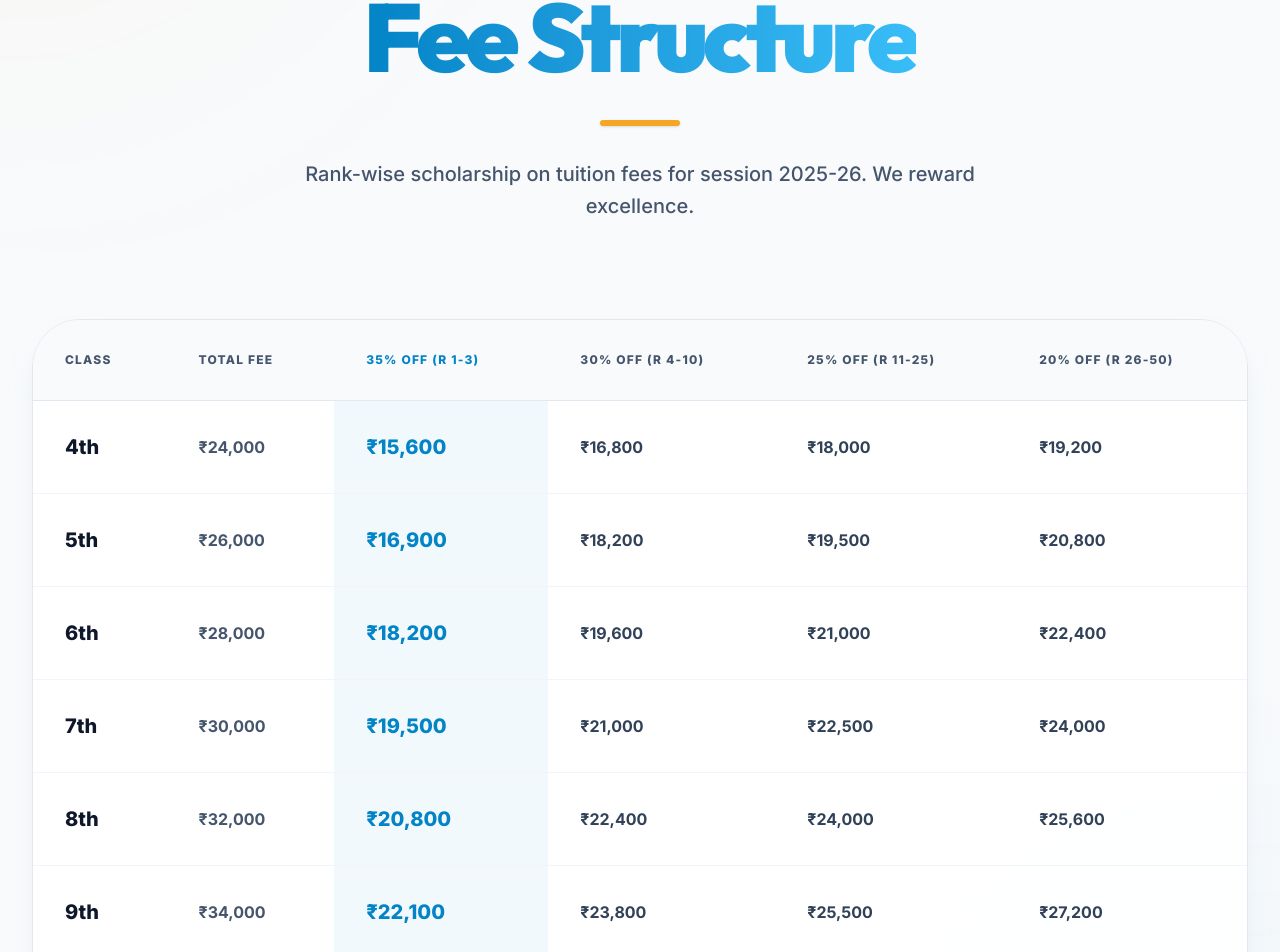
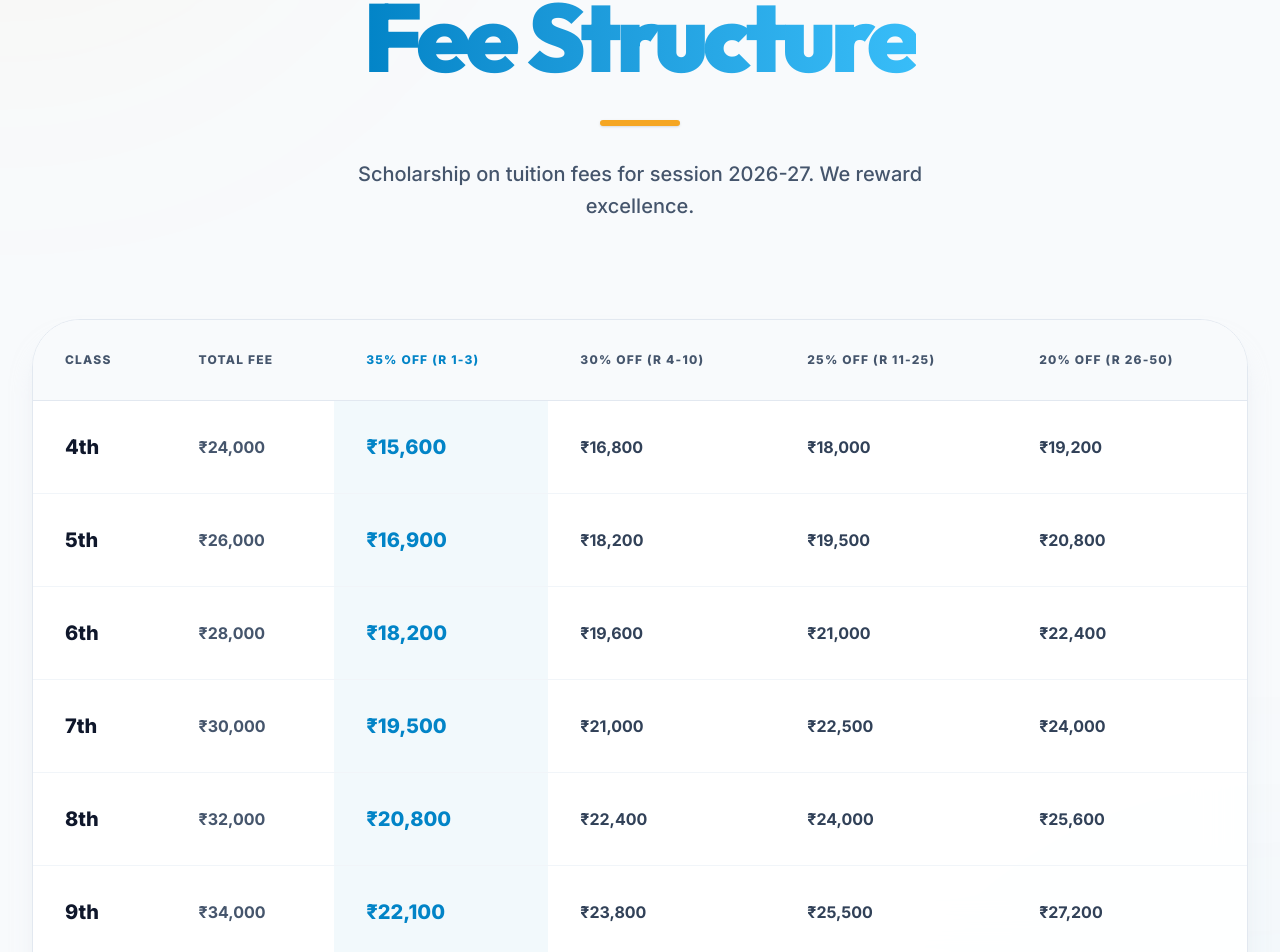
Before and after one commit to udaygrowthagency-create/jmdsakshamclasses3, a React (Vite) app: page / in a window 1280 px wide. Shown: the part 5534-6486 px from the top of the page. Built offline with nearby package versions, Linux system fonts and the light colour scheme.

Commit message:
fix(scholarship): remove rank-wise and update session year

```diff
--- a/src/App.tsx
+++ b/src/App.tsx
@@ -778,7 +778,7 @@ export default function App() {
               </h2>
               <div className="w-20 h-1.5 bg-accent mx-auto rounded-full mb-8 shadow-sm"></div>
               <p className="text-slate-600 max-w-2xl mx-auto text-xl font-medium leading-relaxed">
-                Rank-wise scholarship on tuition fees for session 2025-26. We reward excellence.
+                Scholarship on tuition fees for session 2026-27. We reward excellence.
               </p>
             </motion.div>
           </div>
```
